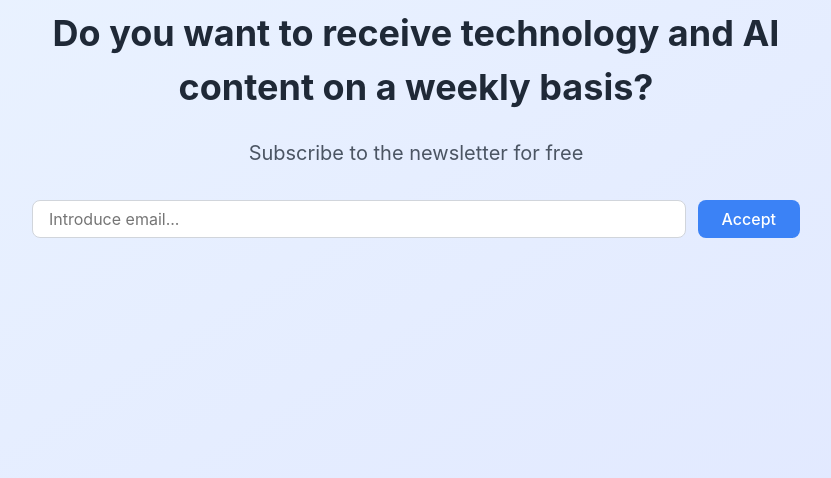
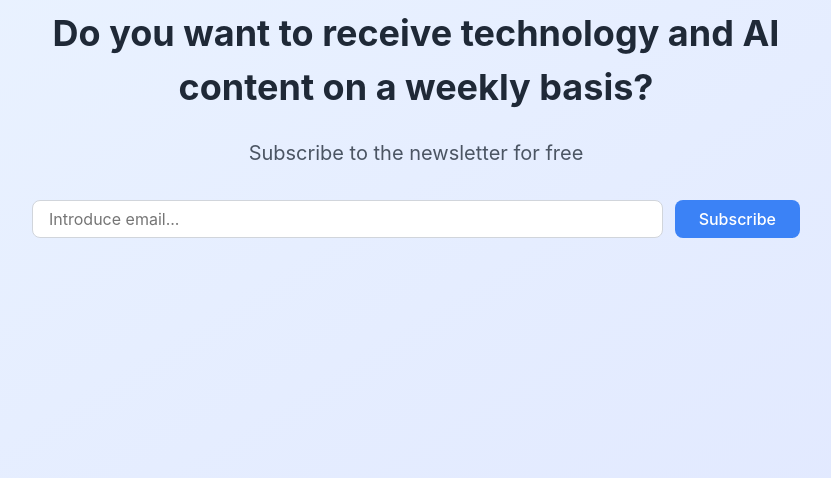
Before and after one commit to Joseleelsuper/UpdateMe, a Flask app: page / in a window 1280 px wide. Shown: the part 158-636 px from the top of the page, without its empty margins (224-1055 px from the left). Run offline with Flask 3, Linux system fonts and the light colour scheme.

Commit message:
Update subscription button text to 'Subscribe' for clarity and consistency

```diff
--- a/templates/index.html
+++ b/templates/index.html
@@ -53,7 +53,7 @@
                         <input id="email-input" type="email" placeholder="{{ _('Introduce email...') }}"
                             class="subscribe-input">
                         <button id="subscribe-btn" class="subscribe-button">
-                            {{ _('Accept') }}
+                            {{ _('Subscribe') }}
                         </button>
                     </div>
                     <div id="subscribe-message" class="subscribe-message"></div>
```
Also changed, not shown: translations/en/LC_MESSAGES/messages.po, translations/es/LC_MESSAGES/messages.po.
